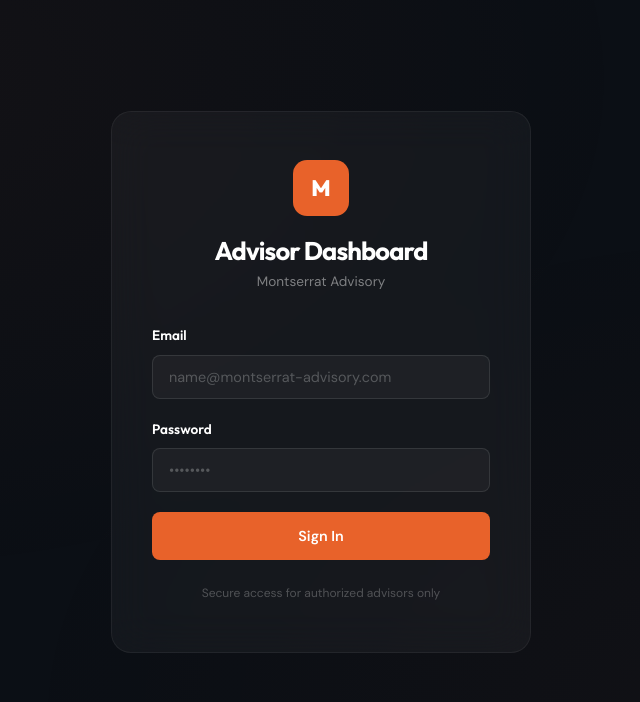
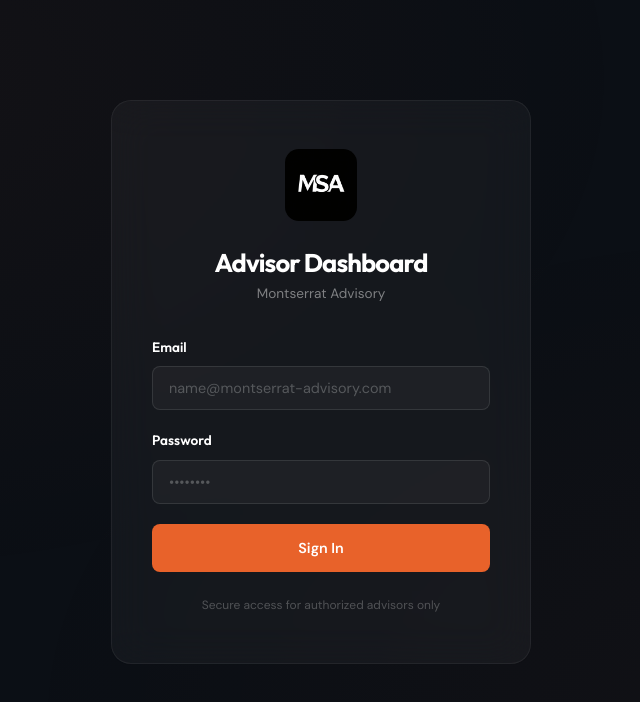
Before and after one commit to DavidZhuMSA/MSA-Advisor-Dashboard, a Next.js app: page /login in a window 1280 px wide. Shown: the top 702 px of the page, without its empty margins (319-959 px from the left). Built offline with nearby package versions, Linux system fonts and the light colour scheme; no server answers.

Commit message:
Replace CSS logo with actual MSA logo image on login and navbar

```diff
--- a/src/app/components/NavbarWrapper.js
+++ b/src/app/components/NavbarWrapper.js
@@ -12,7 +12,7 @@ export default function NavbarWrapper() {
   return (
     <nav className="navbar">
       <div className="navbar-brand">
-        <div className="navbar-logo">M</div>
+        <img src="/msa-logo.png" alt="MSA" className="navbar-logo" />
         <div>
           <div className="navbar-title">Advisor Dashboard</div>
           <div className="navbar-subtitle">Montserrat Advisory</div>
--- a/src/app/globals.css
+++ b/src/app/globals.css
@@ -139,15 +139,8 @@ h3 { font-size: 1.1rem; font-weight: 600; }
 .navbar-logo {
   width: 32px;
   height: 32px;
-  background: var(--msa-orange);
   border-radius: 8px;
-  display: flex;
-  align-items: center;
-  justify-content: center;
-  font-family: var(--font-heading);
-  font-weight: 800;
-  font-size: 0.9rem;
-  color: #fff;
+  object-fit: cover;
 }
 
 .navbar-title {
@@ -750,17 +743,10 @@ h3 { font-size: 1.1rem; font-weight: 600; }
 }
 
 .login-logo {
-  width: 56px;
-  height: 56px;
-  background: var(--msa-orange);
+  width: 72px;
+  height: 72px;
   border-radius: 14px;
-  display: inline-flex;
-  align-items: center;
-  justify-content: center;
-  font-family: var(--font-heading);
-  font-weight: 800;
-  font-size: 1.4rem;
-  color: #fff;
+  object-fit: cover;
   margin-bottom: 20px;
 }
 
--- a/src/app/login/page.js
+++ b/src/app/login/page.js
@@ -33,7 +33,7 @@ export default function LoginPage() {
   return (
     <div className="login-page">
       <div className="login-card">
-        <div className="login-logo">M</div>
+        <img src="/msa-logo.png" alt="MSA" className="login-logo" />
         <h1 className="login-title">Advisor Dashboard</h1>
         <p className="login-subtitle">Montserrat Advisory</p>
 
```
Also changed, not shown: public/msa-logo.png (added).
